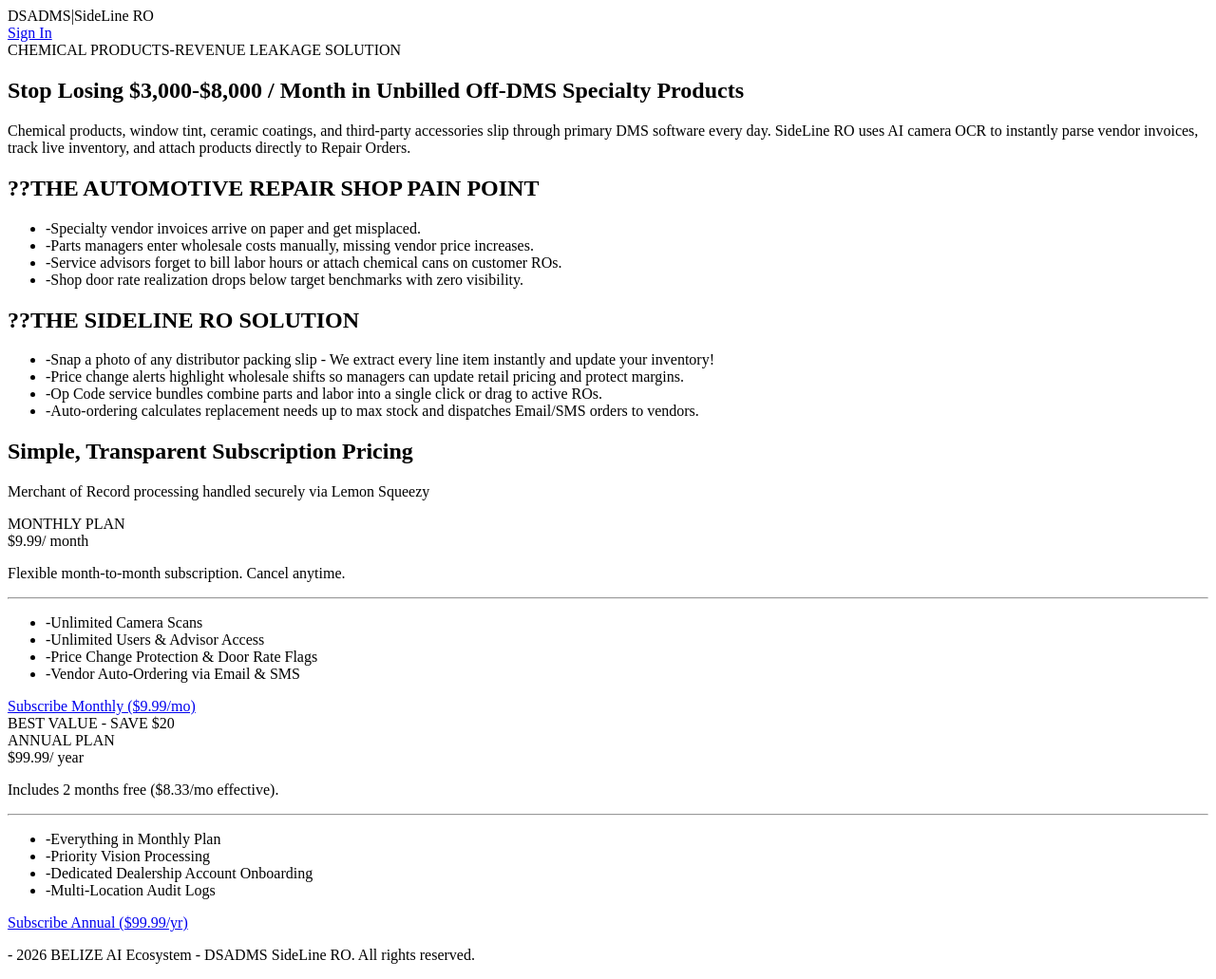
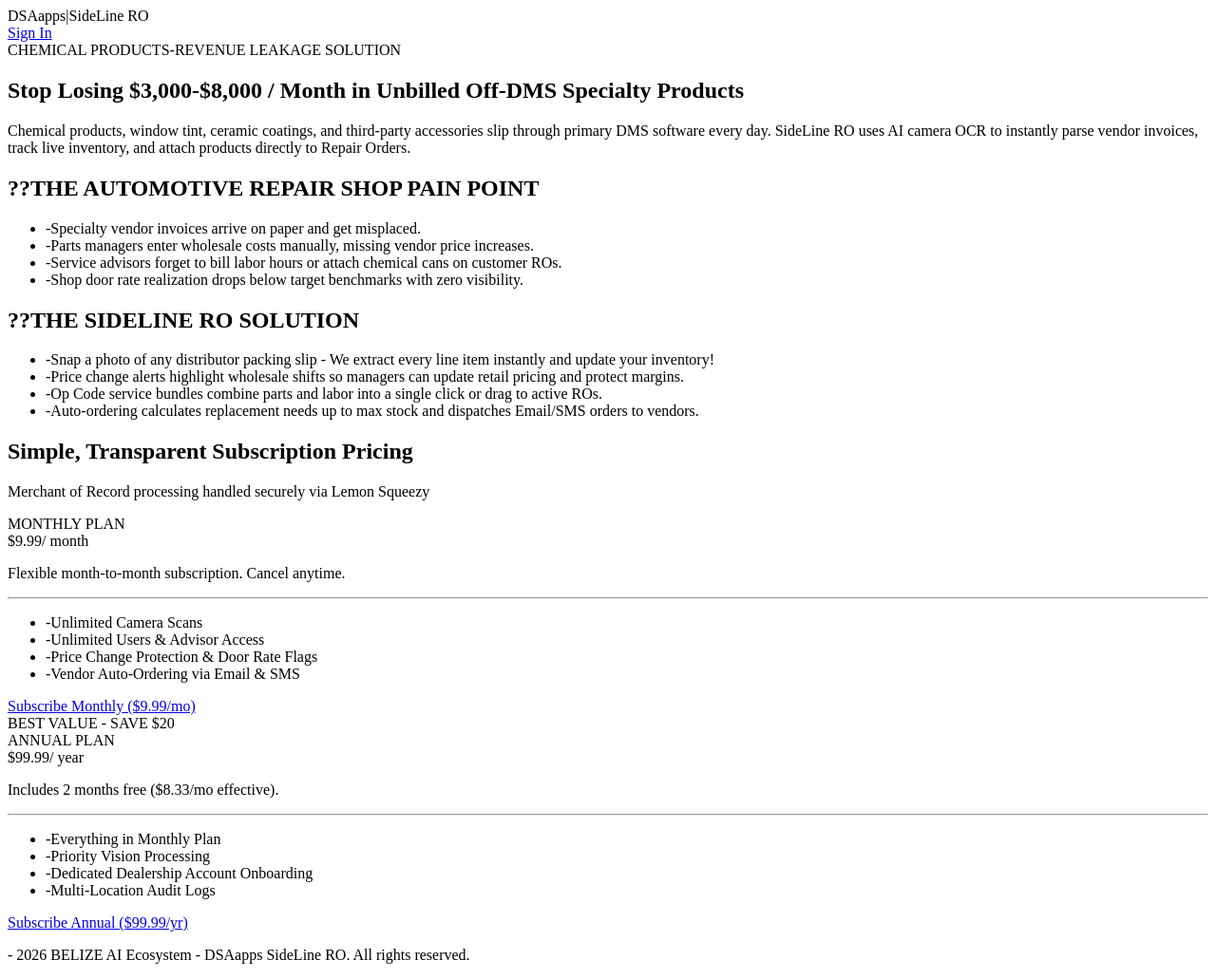
Before and after one commit to shawnginn/dsadms-sideline-ro, a Next.js app: page / in a window 1280 px wide. Shown: the whole page at 95% size. Built offline with nearby package versions, Linux system fonts and the light colour scheme; no server answers.

Commit message:
style(branding): Update top left navigation brand to DSAapps

```diff
--- a/app/page.tsx
+++ b/app/page.tsx
@@ -7,7 +7,7 @@
       {/* Top Navigation */}
       <nav className="border-b border-slate-800/80 bg-[#07090e]/80 backdrop-blur-md sticky top-0 z-50 px-6 py-4 flex items-center justify-between max-w-7xl mx-auto">
         <div className="flex items-center space-x-3">
-          <span className="text-cyan-400 font-extrabold text-xl tracking-wider">DSADMS</span>
+          <span className="text-cyan-400 font-extrabold text-xl tracking-wider">DSAapps</span>
           <span className="text-slate-600">|</span>
           <span className="text-white font-bold text-lg">SideLine RO</span>
         </div>
@@ -172,7 +172,7 @@
 
       {/* Footer */}
       <footer className="border-t border-slate-800/80 mt-20 py-8 text-center text-xs text-slate-500">
-        <p>- 2026 BELIZE AI Ecosystem - DSADMS SideLine RO. All rights reserved.</p>
+        <p>- 2026 BELIZE AI Ecosystem - DSAapps SideLine RO. All rights reserved.</p>
       </footer>
     </div>
   );
```
